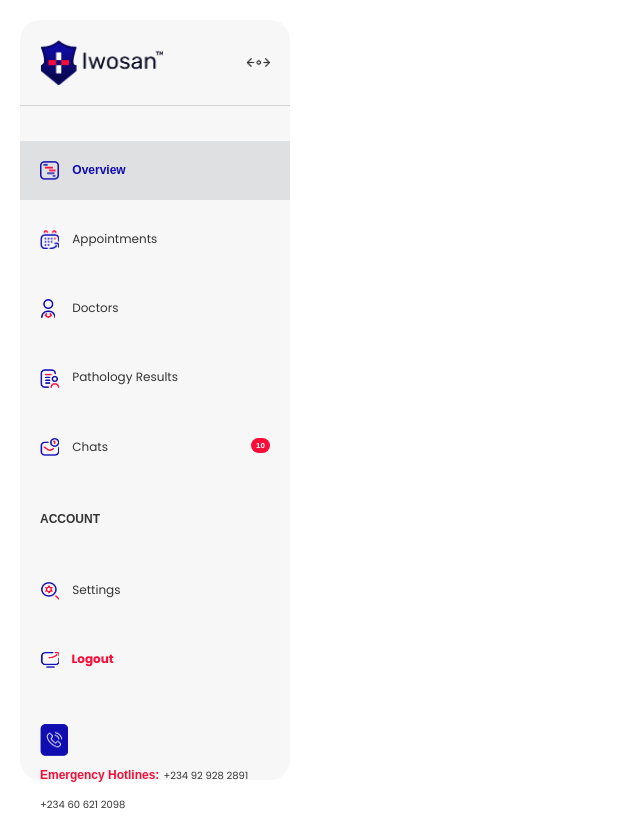
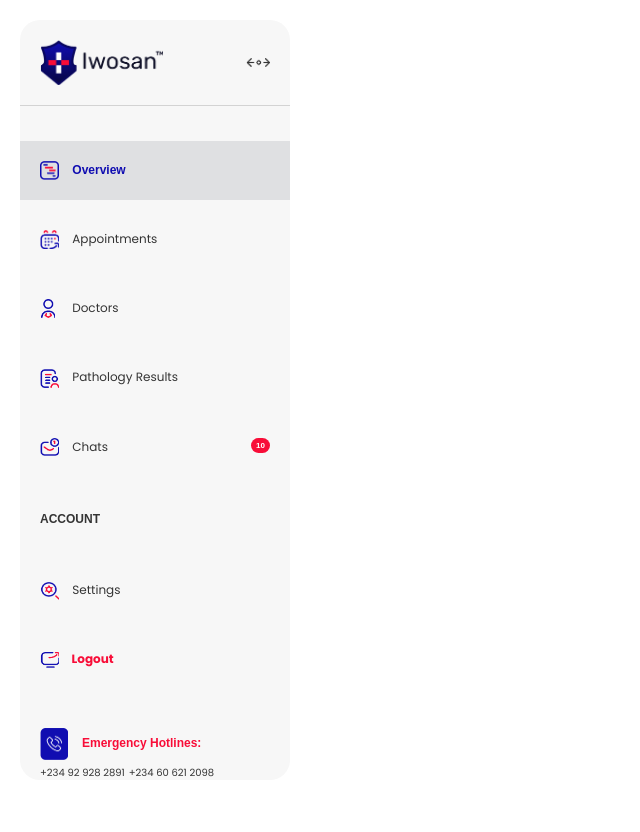
Before and after one commit to nickleo247/healthcare-ui, a plain HTML site: page index.html in a window 1280 px wide. Shown: the whole page, without its empty margins (0-640 px from the left). After the commit the page ends 800 px from the top, so only its background shows below. Drawn offline with Linux system fonts and the light colour scheme.

Commit message:
Update index.html

```diff
--- a/index.html
+++ b/index.html
@@ -59,8 +59,6 @@
 
           <div class="phone-icon"></div>
 
-          <div class="hotline-text">
-
             <p class="red-plain-text">Emergency Hotlines:</p>
 
             <p class="footer-phone">+234 92 928 2891</p>
@@ -68,8 +66,6 @@
             <p class="footer-phone">+234 60 621 2098</p>
 
           </div>
-
-        </div>
 
       </div>
 
```
